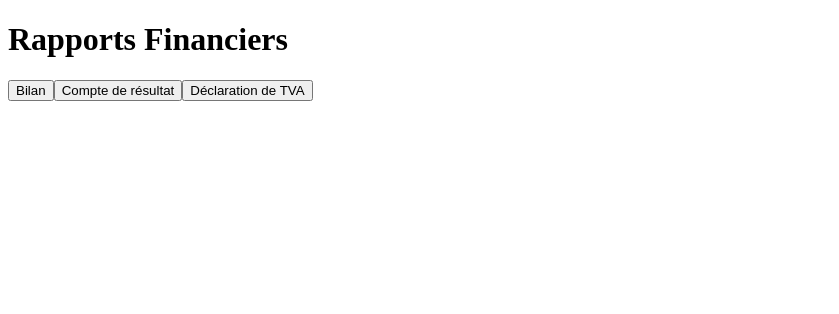
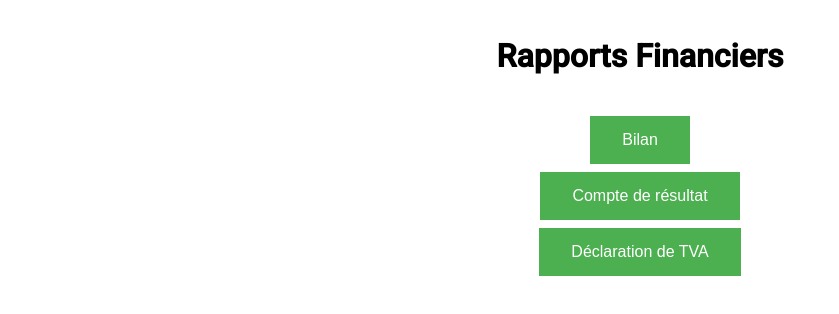
Before and after one commit to AdnenKhiari/Cabinet-Virtuel-Comptable, an Angular app: page / in a window 1280 px wide. Shown: the top 314 px of the page, without its empty margins (0-839 px from the left). Built offline with nearby package versions, Linux system fonts and the light colour scheme.

Commit message:
Added css

```diff
--- a/angular.json
+++ b/angular.json
@@ -25,6 +25,7 @@
               "src/assets"
             ],
             "styles": [
+              "@angular/material/prebuilt-themes/indigo-pink.css",
               "src/styles.css"
             ],
             "scripts": []
@@ -87,6 +88,7 @@
               "src/assets"
             ],
             "styles": [
+              "@angular/material/prebuilt-themes/indigo-pink.css",
               "src/styles.css"
             ],
             "scripts": []
--- a/package.json
+++ b/package.json
@@ -11,10 +11,12 @@
   "private": true,
   "dependencies": {
     "@angular/animations": "^16.2.0",
+    "@angular/cdk": "^16.2.13",
     "@angular/common": "^16.2.0",
     "@angular/compiler": "^16.2.0",
     "@angular/core": "^16.2.0",
     "@angular/forms": "^16.2.0",
+    "@angular/material": "^16.2.13",
     "@angular/platform-browser": "^16.2.0",
     "@angular/platform-browser-dynamic": "^16.2.0",
     "@angular/router": "^16.2.0",
--- a/src/app/app.module.ts
+++ b/src/app/app.module.ts
@@ -3,9 +3,11 @@
 import { AppRoutingModule } from './app-routing.module';
 import { AppComponent } from './app.component';
 import { RapportFinanciersComponent } from './rapport-financiers/rapport-financiers.component';
+import { RapportFinanciersRoutingModule } from './rapport-financiers/rapport-financiers-routing.module';
 import { BilanComponent } from './rapport-financiers/bilan/bilan.component';
 import { CompteResultatComponent } from './rapport-financiers/compte-resultat/compte-resultat.component';
 import { DeclarationTvaComponent } from './rapport-financiers/declaration-tva/declaration-tva.component';
+import { BrowserAnimationsModule } from '@angular/platform-browser/animations';
 
 @NgModule({
   declarations: [
@@ -19,6 +21,8 @@
   imports: [
     BrowserModule,
     AppRoutingModule ,
+    RapportFinanciersRoutingModule,
+    BrowserAnimationsModule
   ],
   providers: [],
   bootstrap: [AppComponent]
--- a/src/app/rapport-financiers/rapport-financiers.component.css
+++ b/src/app/rapport-financiers/rapport-financiers.component.css
@@ -0,0 +1,30 @@
+h1 {
+font-size: 2rem;
+font-weight: bold;
+text-align: center;
+margin-bottom: 40px;
+margin-top: 40px;
+}
+
+div {
+display: grid;
+grid-template-columns: 1fr;
+justify-items: center;
+}
+
+button {
+background-color: #4CAF50;
+border: none;
+color: white;
+padding: 15px 32px;
+text-align: center;
+text-decoration: none;
+display: inline-block;
+font-size: 16px;
+margin: 4px 2px;
+cursor: pointer;
+}
+
+button.active {
+background-color: #3e8e41;
+}
--- a/src/app/rapport-financiers/rapport-financiers.component.html
+++ b/src/app/rapport-financiers/rapport-financiers.component.html
@@ -1,9 +1,7 @@
-<h1>Rapports Financiers</h1>
+<h1 mat-header>Rapports Financiers</h1>
 
-<button (click)="onBilanClick()">Bilan</button>
-<button (click)="onCompteResultatClick()">Compte de résultat</button>
-<button (click)="onDeclarationTvaClick()">Déclaration de TVA</button>
-
-<!-- <button routerLink="bilan" routerLinkActive="active">Bilan</button>
-<button routerLink="compte-resultat" routerLinkActive="active">Compte de résultat</button>
-<button routerLink="declaration-tva" routerLinkActive="active">Déclaration de TVA</button>  -->
+<div>
+    <button mat-button routerLink="/bilan" routerLinkActive="active">Bilan</button>
+    <button mat-button routerLink="/compte-resultat" routerLinkActive="active">Compte de résultat</button>
+    <button mat-button routerLink="/declaration-tva" routerLinkActive="active">Déclaration de TVA</button>
+</div>
--- a/src/app/rapport-financiers/rapport-financiers.component.ts
+++ b/src/app/rapport-financiers/rapport-financiers.component.ts
@@ -1,28 +1,9 @@
-import { Component, OnInit } from '@angular/core';
-import { Router } from '@angular/router';
+import { Component } from '@angular/core';
 
 @Component({
   selector: 'app-rapport-financiers',
   templateUrl: './rapport-financiers.component.html',
   styleUrls: ['./rapport-financiers.component.css']
 })
-export class RapportFinanciersComponent implements OnInit {
-
-  constructor(private router: Router) {}
-
-  ngOnInit() {}
-
-
-  onBilanClick() {
-    this.router.navigate(['./bilan']);
-  }
-
-  onCompteResultatClick() {
-    this.router.navigate(['./compte-resultat']);
-  }
-
-  onDeclarationTvaClick() {
-    this.router.navigate(['./declaration-tva']);
-  }
-
+export class RapportFinanciersComponent {
 }
--- a/src/index.html
+++ b/src/index.html
@@ -6,8 +6,11 @@
   <base href="/">
   <meta name="viewport" content="width=device-width, initial-scale=1">
   <link rel="icon" type="image/x-icon" href="favicon.ico">
+  <link rel="preconnect" href="https://fonts.gstatic.com">
+  <link href="https://fonts.googleapis.com/css2?family=Roboto:wght@300;400;500&display=swap" rel="stylesheet">
+  <link href="https://fonts.googleapis.com/icon?family=Material+Icons" rel="stylesheet">
 </head>
-<body>
+<body class="mat-typography">
   <app-root></app-root>
 </body>
 </html>
--- a/src/styles.css
+++ b/src/styles.css
@@ -1 +1,4 @@
 /* You can add global styles to this file, and also import other style files */
+
+html, body { height: 100%; }
+body { margin: 0; font-family: Roboto, "Helvetica Neue", sans-serif; }
```
Also changed, not shown: src/app/rapport-financiers/rapport-financiers-routing.module.ts (+6 -5 lines), 1 other file (tests, documents, lock files or other folders).
